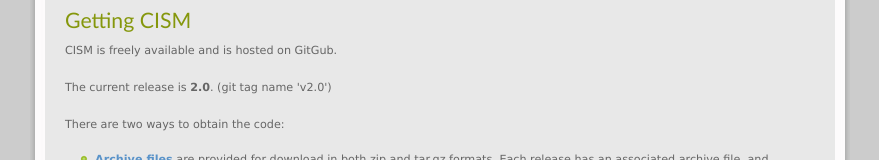
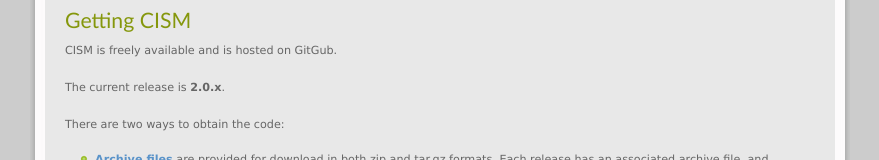
Before and after one commit to CISM/cism.github.io, a plain HTML site: page download.html in a window 1280 px wide. Shown: the part 279-439 px from the top of the page, without its empty margins (200-1079 px from the left). Drawn offline with Linux system fonts and the light colour scheme.

Commit message:
Update ver# on download page from 2.0 to 2.0.x

```diff
--- a/download.html
+++ b/download.html
@@ -51,7 +51,7 @@
 
 <p>CISM is freely available and is hosted on GitGub.
 
-<p>The current release is <b>2.0</b>.  (git tag name 'v2.0')
+<p>The current release is <b>2.0.x</b>.
 
 <p>There are two ways to obtain the code:
 
```
